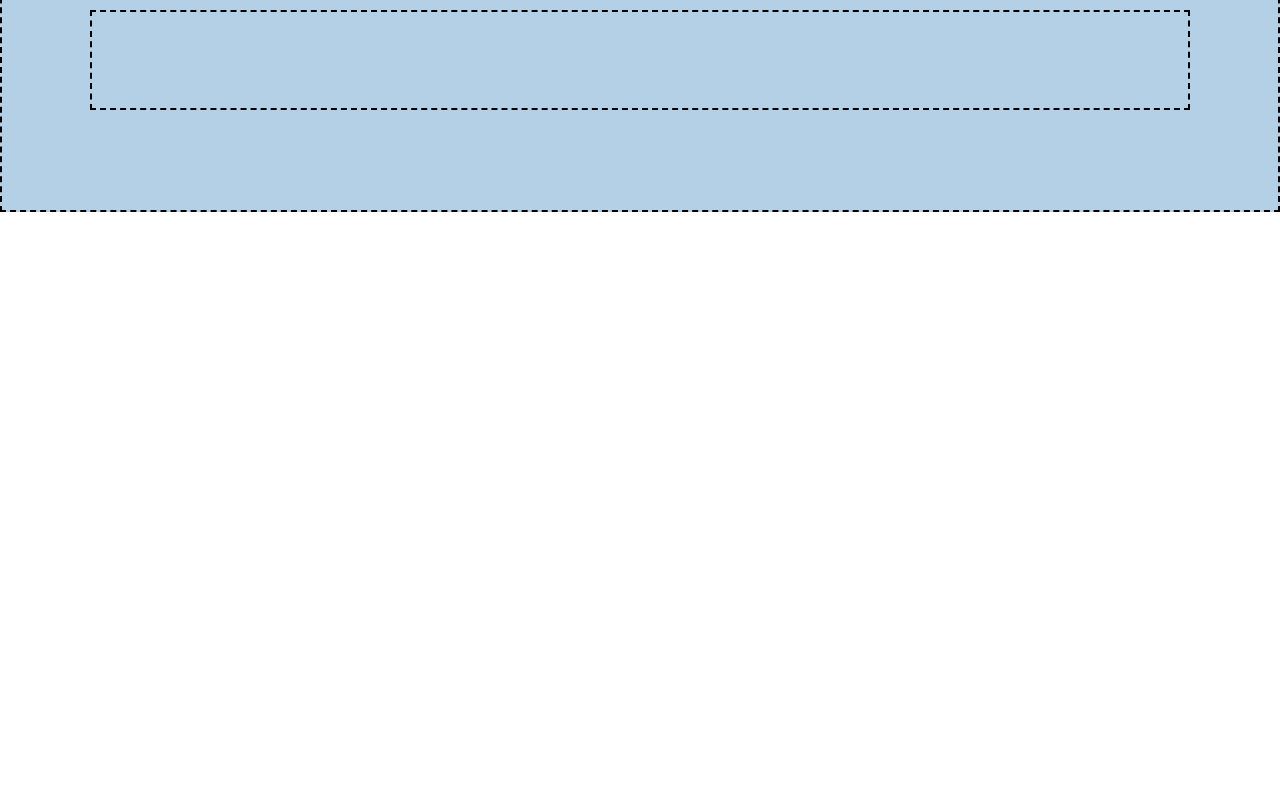
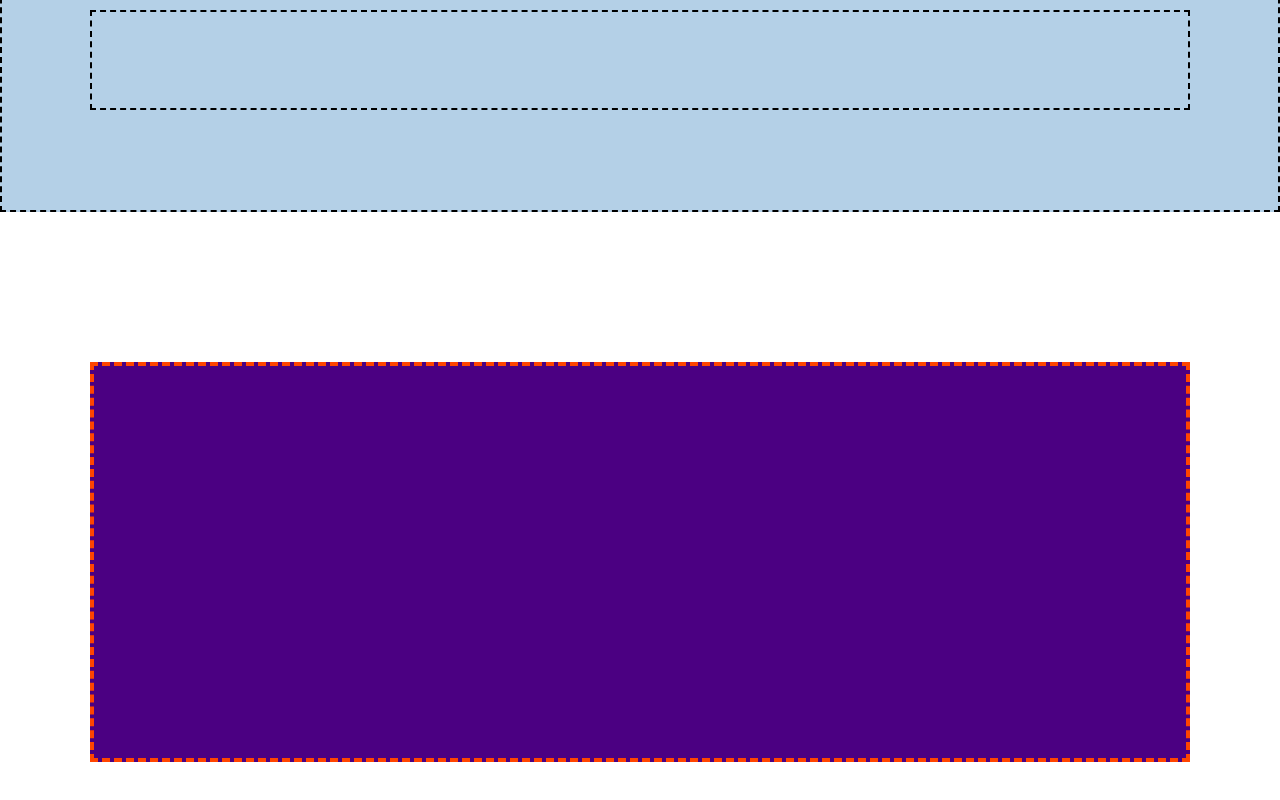
Before and after one commit to AndreaLivornese/htmlcss-dropbox, a plain HTML site: page index.html in a window 1280 px wide. Shown: the part 4674-5474 px from the top of the page. Before the commit the page ends 5036 px from the top, so only its background shows below. Drawn offline with Linux system fonts and the light colour scheme.

Commit message:
fine blocco delle domande frequenti

```diff
--- a/css/style.css
+++ b/css/style.css
@@ -231,4 +231,21 @@ section{
 /* fine info membri */
 
 
+/* question */
+
+.question-box{
+    height: 400px;
+    /* test */
+
+    width: 100%;
+
+    background-color: indigo;
+}
+
+.question-box.border{
+    border:4px orangered dashed;
+}
+
+/* fine question */
+
 /* fine main */
--- a/index.html
+++ b/index.html
@@ -148,9 +148,17 @@
 
         <!-- question -->
         <section>
-
+            <div class="container">
+                <div class="question-box border"></div>
+            </div>
         </section>
         <!-- fine question -->
+
+        <!-- footer -->
+        <footer>
+
+        </footer>
+        <!-- fine footer -->
 
     </main>
     <!-- fine main -->
```
